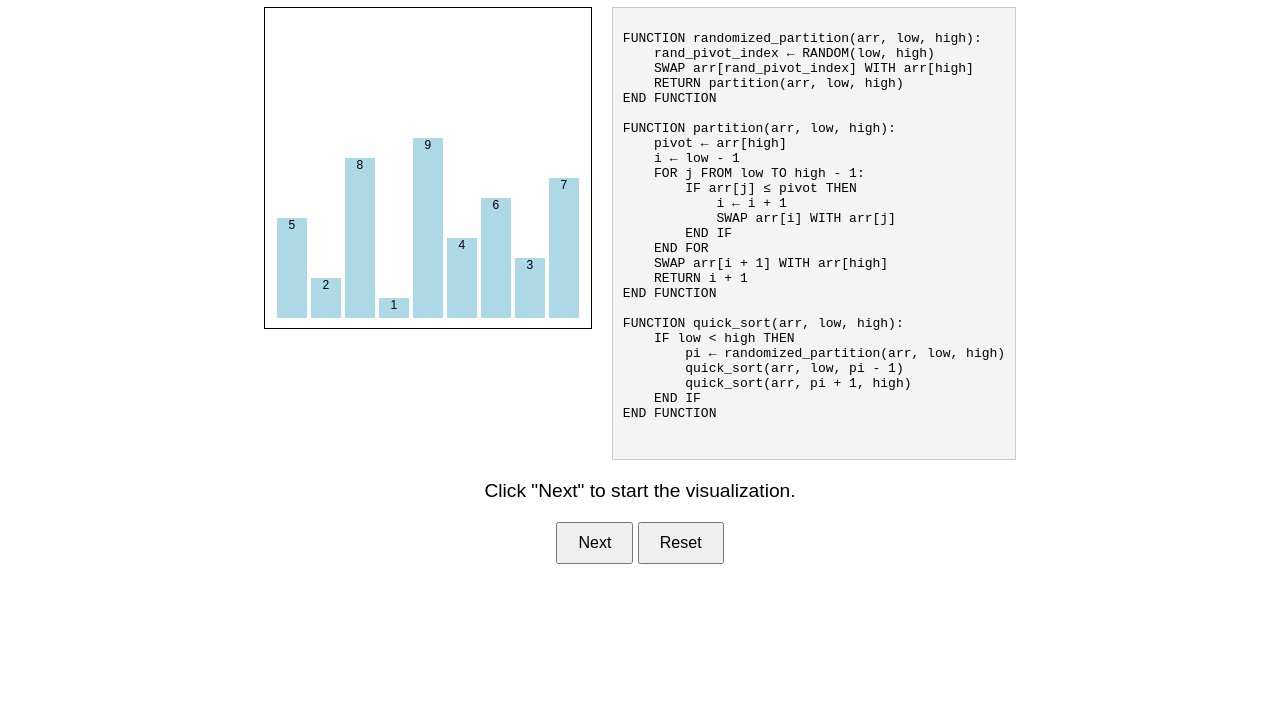
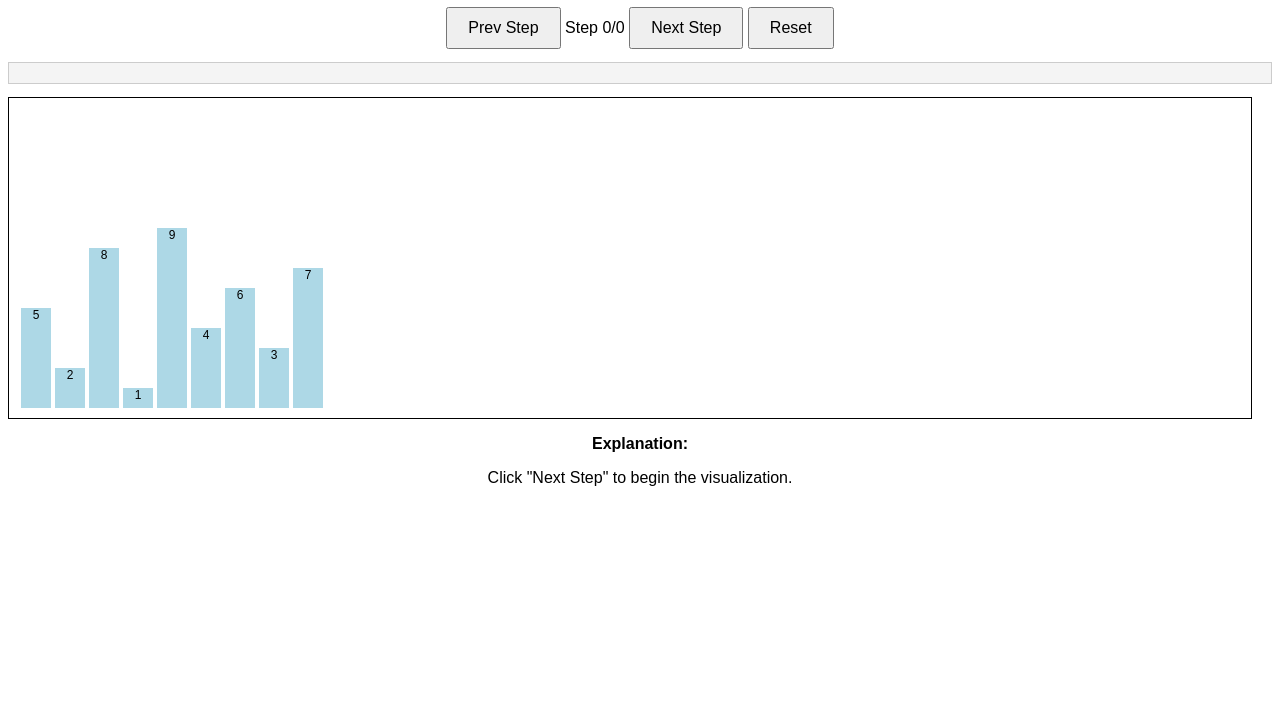
Before and after one commit to GlitchV12/Randomized-quick-sort, a plain HTML site: page index.html in a window 1280 px wide. Shown: the part 73-800 px from the top of the page. Drawn offline with Linux system fonts and the light colour scheme.

Commit message:
made structural changes to the apps frontend

```diff
--- a/index.html
+++ b/index.html
@@ -3,50 +3,30 @@
 <head>
     <meta charset="UTF-8">
     <meta name="viewport" content="width=device-width, initial-scale=1.0">
-    <title>Quicksort Visualizer</title>
+    <title>Merge Sort Visualizer</title>
     <link rel="stylesheet" href="styles.css">
 </head>
 <body>
-    <h1>Quicksort Visualizer</h1>
-    <div id="container">
-        <div id="visualization"></div>
-        <div id="pseudocode">
-            <pre>
-FUNCTION randomized_partition(arr, low, high):
-    rand_pivot_index ← RANDOM(low, high)
-    SWAP arr[rand_pivot_index] WITH arr[high]
-    RETURN partition(arr, low, high)
-END FUNCTION
-
-FUNCTION partition(arr, low, high):
-    pivot ← arr[high]
-    i ← low - 1
-    FOR j FROM low TO high - 1:
-        IF arr[j] ≤ pivot THEN
-            i ← i + 1
-            SWAP arr[i] WITH arr[j]
-        END IF
-    END FOR
-    SWAP arr[i + 1] WITH arr[high]
-    RETURN i + 1
-END FUNCTION
-
-FUNCTION quick_sort(arr, low, high):
-    IF low < high THEN
-        pi ← randomized_partition(arr, low, high)
-        quick_sort(arr, low, pi - 1)
-        quick_sort(arr, pi + 1, high)
-    END IF
-END FUNCTION
-            </pre>
+    <div class="header">
+        <h1>Merge Sort Visualizer</h1>
+        <div id="controls">
+            <button id="prevBtn">Prev Step</button>
+            <span id="step-counter">Step 0/0</span>
+            <button id="nextBtn">Next Step</button>
+            <button id="resetBtn">Reset</button>
         </div>
     </div>
-    <div id="explanation">
-        <p>Click "Next" to start the visualization.</p>
-    </div>
-    <div id="controls">
-        <button id="nextBtn">Next</button>
-        <button id="resetBtn">Reset</button>
+    <div id="main-container">
+        <div id="pseudocode-container">
+            <pre id="pseudocode"></pre>
+        </div>
+        <div id="visualizer-container">
+            <div id="visualization"></div>
+             <div id="explanation-box">
+                <p><strong>Explanation:</strong></p>
+                <p id="explanation-text">Click "Next Step" to begin the visualization.</p>
+            </div>
+        </div>
     </div>
     <script src="script.js"></script>
 </body>
```
